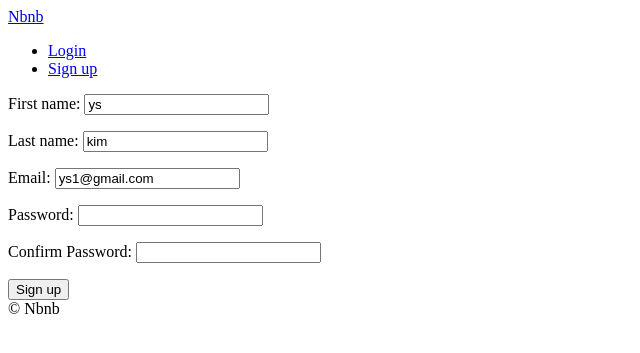
After one commit to admirebg/django_airbnb_clone_project, a Django app: page /uses/signup in a window 1280 px wide. The commit adds this page. Shown: the top 353 px of the page, without its empty margins (0-640 px from the left). Run offline with Django 3.2, Linux system fonts and the light colour scheme.

Commit message:
로그인, 회원가입, 로그아웃 추가

```diff
--- a/config/urls.py
+++ b/config/urls.py
@@ -21,6 +21,7 @@ from django.conf import settings  # 파일명이 변경되도 상관없음. 세
 urlpatterns = [
     path('admin/', admin.site.urls),
     path("rooms/", include("rooms.urls", namespace="rooms")),
+    path("uses/", include("users.urls", namespace="users")),
     path("", include("core.urls", namespace="core"))
 ]
 
--- a/templates/partials/nav.html
+++ b/templates/partials/nav.html
@@ -1,5 +1,10 @@
 
     <a href="{% url "core:home" %}">Nbnb</a>
         <ul>
-            <li><a href="#">Login</a></li>
+            {% if user.is_authenticated %}
+                <li><a href="{% url "users:logout" %}">Log out</a></li>
+            {% else %}
+                <li><a href="{% url "users:login" %}">Login</a></li>
+                <li><a href="{% url "users:signup" %}">Sign up</a></li>
+            {% endif %}
         </ul>
--- /dev/null
+++ b/templates/users/signup.html
@@ -0,0 +1,18 @@
+{% extends "base.html" %}
+
+{% block page_title %}
+    Sign Up
+{% endblock page_title %}
+
+{% block search-bar %}
+{% endblock search-bar %}
+
+{% block content %}
+
+    <form method="POST" action="{% url "users:signup" %}">
+        {% csrf_token %}
+        {{form.as_p}}
+        <button>Sign up</button>
+    </form>
+
+{% endblock content %}
--- /dev/null
+++ b/users/forms.py
@@ -0,0 +1,58 @@
+from django import forms
+from . import models
+
+
+class LoginForm(forms.Form):
+    email = forms.EmailField()
+    password = forms.CharField(widget=forms.PasswordInput)
+
+    # 앞에 clean 을 붙여줘야 valid함수로 사용됨.
+    def clean(self):
+        email = self.cleaned_data.get("email")
+        password = self.cleaned_data.get("password")
+        try:
+            user = models.User.objects.get(email=email)
+            if user.check_password(password):   # 암호화된 값끼리 비교
+                return self.cleaned_data        # 공통 함수이기 때문에 전체 데이터 리턴
+            else:
+                self.add_error("password", forms.ValidationError("Password is wrong.")) # 에러 대상 필드 지정
+        except models.User.DoesNotExist:
+            self.add_error("email", forms.ValidationError("User does not exist."))
+
+
+class SignUpForm(forms.Form):
+    first_name = forms.CharField(max_length=80)
+    last_name = forms.CharField(max_length=80)
+    email = forms.EmailField()
+    password = forms.CharField(widget=forms.PasswordInput)
+    password1 = forms.CharField(widget=forms.PasswordInput, label="Confirm Password")
+
+    def clean_email(self):
+        email = self.cleaned_data.get("email")
+        try:
+            models.User.objects.get(email=email)
+            raise forms.ValidationError("User already exists with that email.")
+        except models.User.DoesNotExist:
+            return email
+
+    # 정의된 필드 순서대로 clean 함수를 태우고 리턴 값을 cleaned_data에 넣기 때문에 clean_password 함수에서 password1값을 get 할 수 없음.
+    def clean_password1(self):
+        password = self.cleaned_data.get("password")
+        password1 = self.cleaned_data.get("password1")
+
+        if password != password1:
+            raise forms.ValidationError("Password confirmation does not match.")
+        else:
+            return password
+
+    def save(self):
+        first_name = self.cleaned_data.get("first_name")
+        last_name = self.cleaned_data.get("last_name")
+        email = self.cleaned_data.get("email")
+        password = self.cleaned_data.get("password")
+
+        # 비밀번호를 암호화해서 저장하기 위해 그냥 create()가 아닌 create_user() 사용.
+        user = models.User.objects.create_user(email, email, password) # 암호화해서 user 생성 해줌.
+        user.first_name = first_name
+        user.last_name = last_name
+        user.save()
--- /dev/null
+++ b/users/urls.py
@@ -0,0 +1,10 @@
+from django.urls import path
+from . import views
+
+app_name = "users"
+
+urlpatterns = [
+    path("login", views.LoginView.as_view(), name="login"),
+    path("logout", views.log_out, name="logout"),
+    path("signup", views.SignUpView.as_view(), name="signup")
+]
--- a/users/views.py
+++ b/users/views.py
@@ -1,3 +1,70 @@
-from django.shortcuts import render
+from django.views import View
+from django.views.generic import FormView
+from django.shortcuts import render, redirect, reverse
+from django.urls import reverse_lazy
+from django.contrib.auth import authenticate, login, logout
+from . import forms
 
-# Create your views here.
+
+# class LoginView(View):
+#     def get(self, request):
+#         form = forms.LoginForm(initial={"email": "ys@gmail.com"})
+#         return render(request, "users/login.html", {"form": form})
+#
+#     def post(self, request):
+#         form = forms.LoginForm(request.POST)
+#         # print(form)
+#
+#         print(form.is_valid())  # clean_ 함수들 안에 에러가 발생하지 않으면 is_valid() 값이 True임.
+#         if form.is_valid():
+#             # print(form.cleaned_data)
+#             email = form.cleaned_data.get("email")
+#             password = form.cleaned_data.get("password")
+#             # authenticate함수를 쓰려면 username 필드를 써야함.
+#             user = authenticate(request, username=email, password=password) # cookie 등을 알아서 해줌.
+#             if user is not None:
+#                 login(request, user)
+#                 return redirect(reverse("core:home"))
+#         return render(request, "users/login.html", {"form": form})
+
+
+class LoginView(FormView):
+
+    template_name = "users/login.html"
+    form_class = forms.LoginForm
+    success_url = reverse_lazy("core:home")
+
+    def form_valid(self, form):
+        email = form.cleaned_data.get("email")
+        password = form.cleaned_data.get("password")
+        # authenticate함수를 쓰려면 username 필드를 써야함.
+        user = authenticate(self.request, username=email, password=password) # cookie 등을 알아서 해줌.
+        if user is not None:
+            login(self.request, user)
+        return super().form_valid(form)
+
+
+def log_out(request):
+    logout(request)
+    return redirect(reverse("core:home"))
+
+
+class SignUpView(FormView):
+    template_name = "users/signup.html"
+    form_class = forms.SignUpForm
+    success_url = reverse_lazy("core:home")
+    initial = {
+        'first_name': 'ys',
+        'last_name': 'kim',
+        'email': 'ys1@gmail.com'
+    }
+
+    def form_valid(self, form):
+        form.save()     # form 이 valid하면 save 실행. 즉 form이 valid한지 체크한 후에 form_valid함수를 탄다.
+        email = form.cleaned_data.get("email")
+        password = form.cleaned_data.get("password")
+        # authenticate함수를 쓰려면 username 필드를 써야함.
+        user = authenticate(self.request, username=email, password=password) # cookie 등을 알아서 해줌.
+        if user is not None:
+            login(self.request, user)
+        return super().form_valid(form)
```
Also changed, not shown: templates/users/login.html (added, +18 -0 lines).
